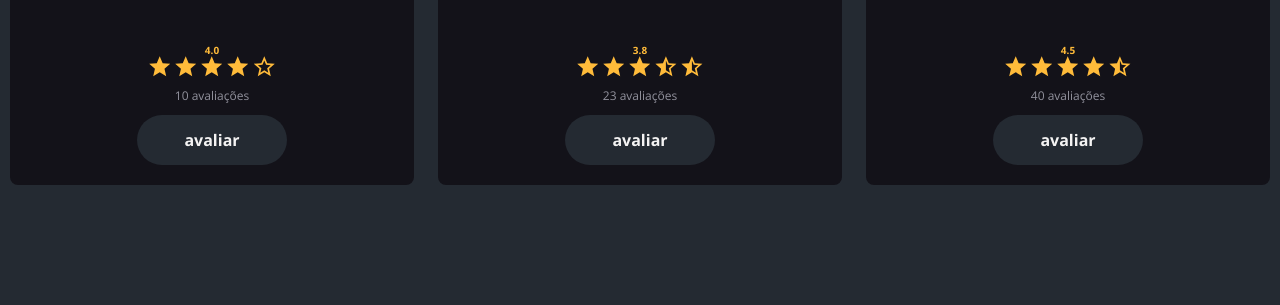
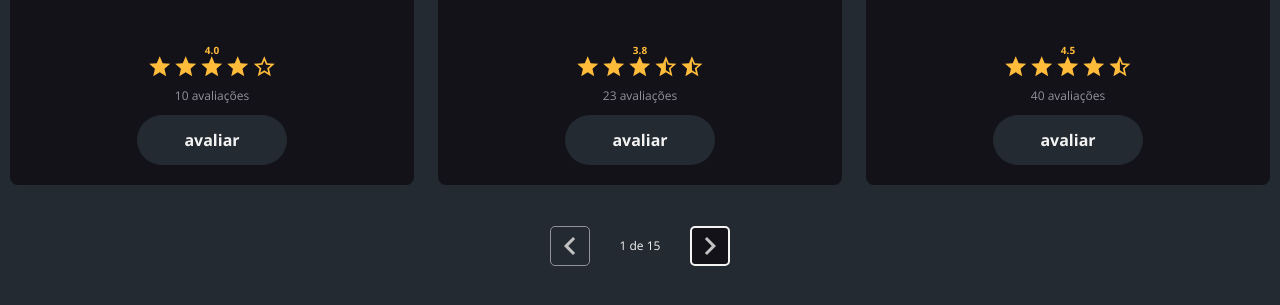
Before and after one commit to NetunoMc/html-css, a plain HTML site: page index.html in a window 1280 px wide. Shown: the part 977-1282 px from the top of the page. Before the commit the page ends 1218 px from the top, so only its background shows below. Drawn offline with nearby package versions, Linux system fonts and the light colour scheme.

Commit message:
projeto finalizado

```diff
--- a/css/styles .css
+++ b/css/styles .css
@@ -154,7 +154,6 @@ nav a{
     display: flex;
     flex-direction: column;
     align-items: center;
-
 }
 
 .movies-card-description-star h4{
@@ -174,3 +173,43 @@ nav a{
     color: var(--text-form);
     margin-bottom: 10px;
 }
+
+.movies-pagination-container{
+    padding: 25px 0;
+    display: flex;
+    justify-content: center;
+}
+
+.movies-pagination-box{
+    width: 180px;
+    display: flex;
+    justify-content: space-between;
+    align-items: center;
+}
+
+.movies-pagination-box p{
+    margin: 0;
+    font-size: 12px;
+    font-weight: 400;
+    color: var(--text--color);
+}
+
+.movies-pagination-box button{
+    width: 40px;
+    height: 40px;
+    border: 2px solid var(--text--color);
+    background-color: var(--color-primary);
+    border-radius: 5px;
+    display: flex;
+    justify-content: center;
+    align-items: center;
+}
+
+.movies-pagination-box button:disabled{
+    border: 1px solid var(--text-form);
+    background-color: var(--bg-body);
+}
+
+.movies-button-flip{
+    transform: rotate(180deg);
+}
--- a/index.html
+++ b/index.html
@@ -169,6 +169,17 @@
                     </div>
                 </div>
             </div>
+            <div class="movies-pagination-container">
+                <div class="movies-pagination-box">
+                    <button disabled>
+                        <img src="img/arrow.svg" alt="voltar">
+                    </button>
+                    <p>1 de 15</p>
+                    <button>
+                        <img class="movies-button-flip" src="img/arrow.svg" alt="avançar">
+                    </button>
+                </div>
+            </div>
         </section>
     </main>
 
```
